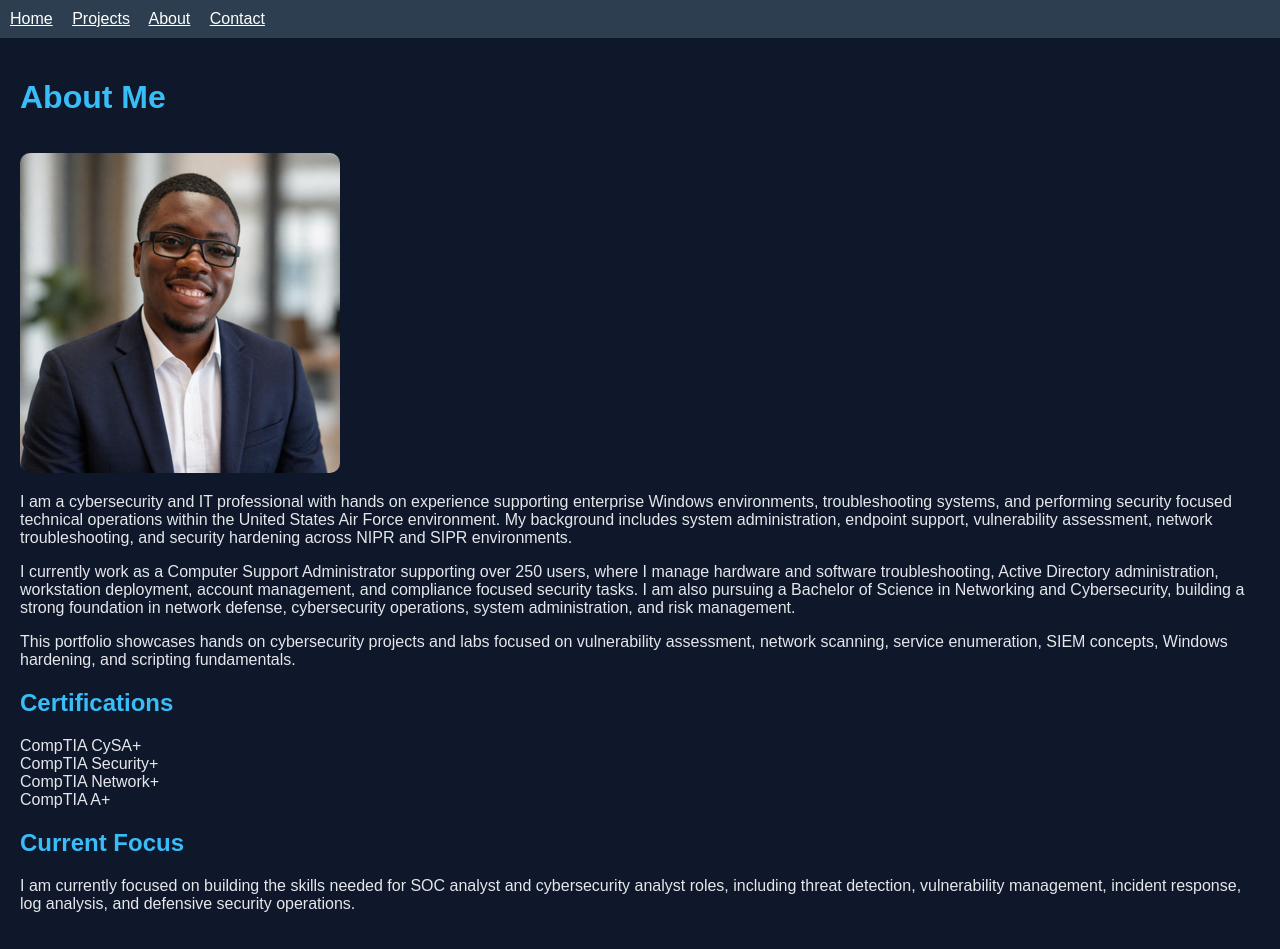
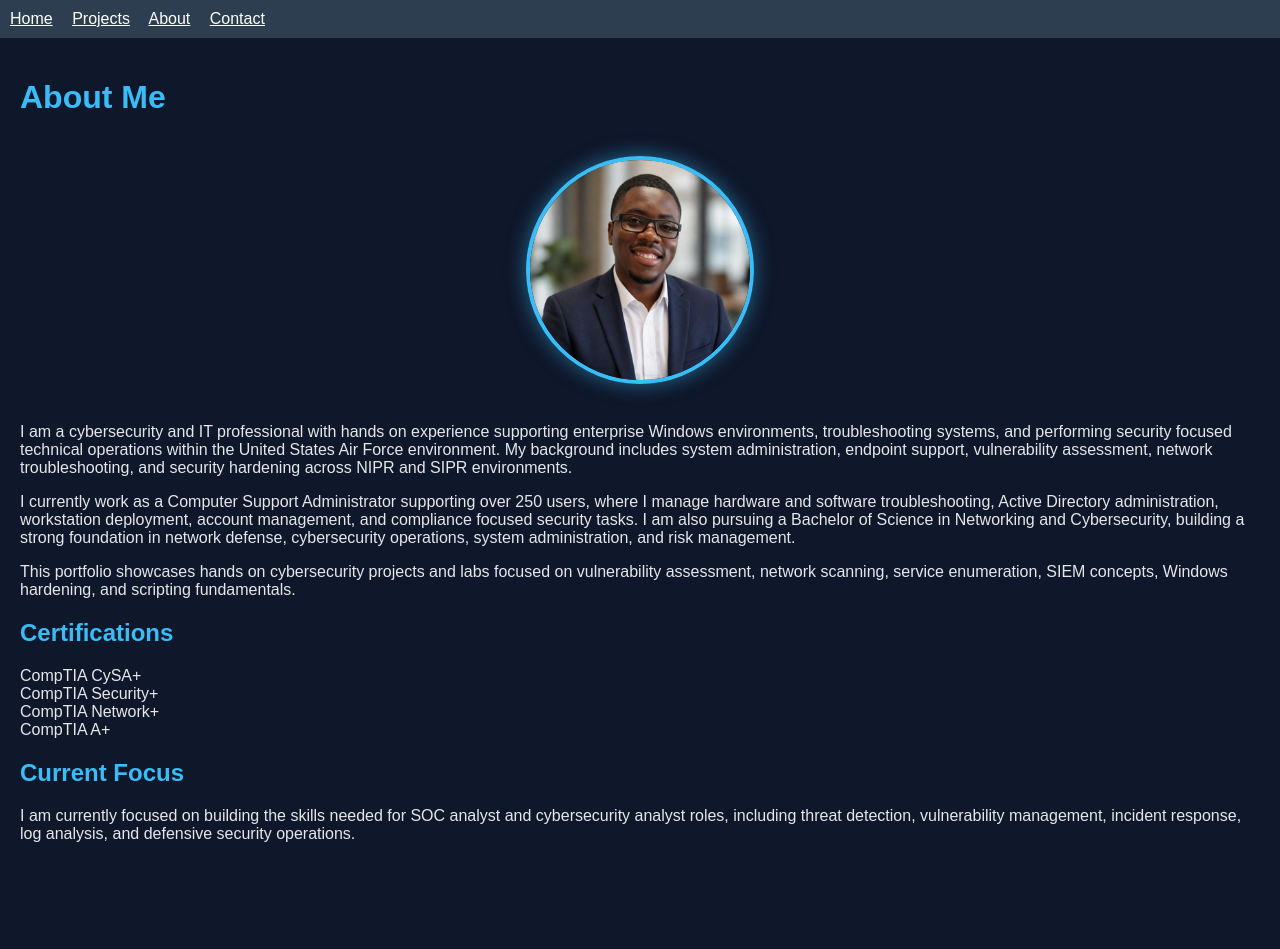
Before and after one commit to SFrancis1995/Shomoi-Francis-Cybersecurity-Portfolio, a Jekyll site: the page built from about.md, in a window 1280 px wide. Built offline with Jekyll 4.4.1, drawn with Linux system fonts in a browser that asks for light colours; after the commit the page ends 900 px from its top, so only the background shows below that.

Commit message:
Add profile styles to style.css
Added styles for profile container and profile picture.

```diff
--- a/assets/css/style.css
+++ b/assets/css/style.css
@@ -95,3 +95,31 @@ pre {
     border-radius: 10px;
     overflow-x: auto;
 }
+
+.profile-container {
+    text-align: center;
+    margin: 25px 0 35px 0;
+}
+
+.profile-pic {
+    width: 220px;
+    height: 220px;
+    border-radius: 50%;
+    object-fit: cover;
+    border: 4px solid #38bdf8;
+    box-shadow: 0 0 20px rgba(56, 189, 248, 0.5);
+}
+
+.profile-container {
+    text-align: center;
+    margin: 25px 0 35px 0;
+}
+
+.profile-pic {
+    width: 220px;
+    height: 220px;
+    border-radius: 50%;
+    object-fit: cover;
+    border: 4px solid #38bdf8;
+    box-shadow: 0 0 20px rgba(56, 189, 248, 0.5);
+}
```
